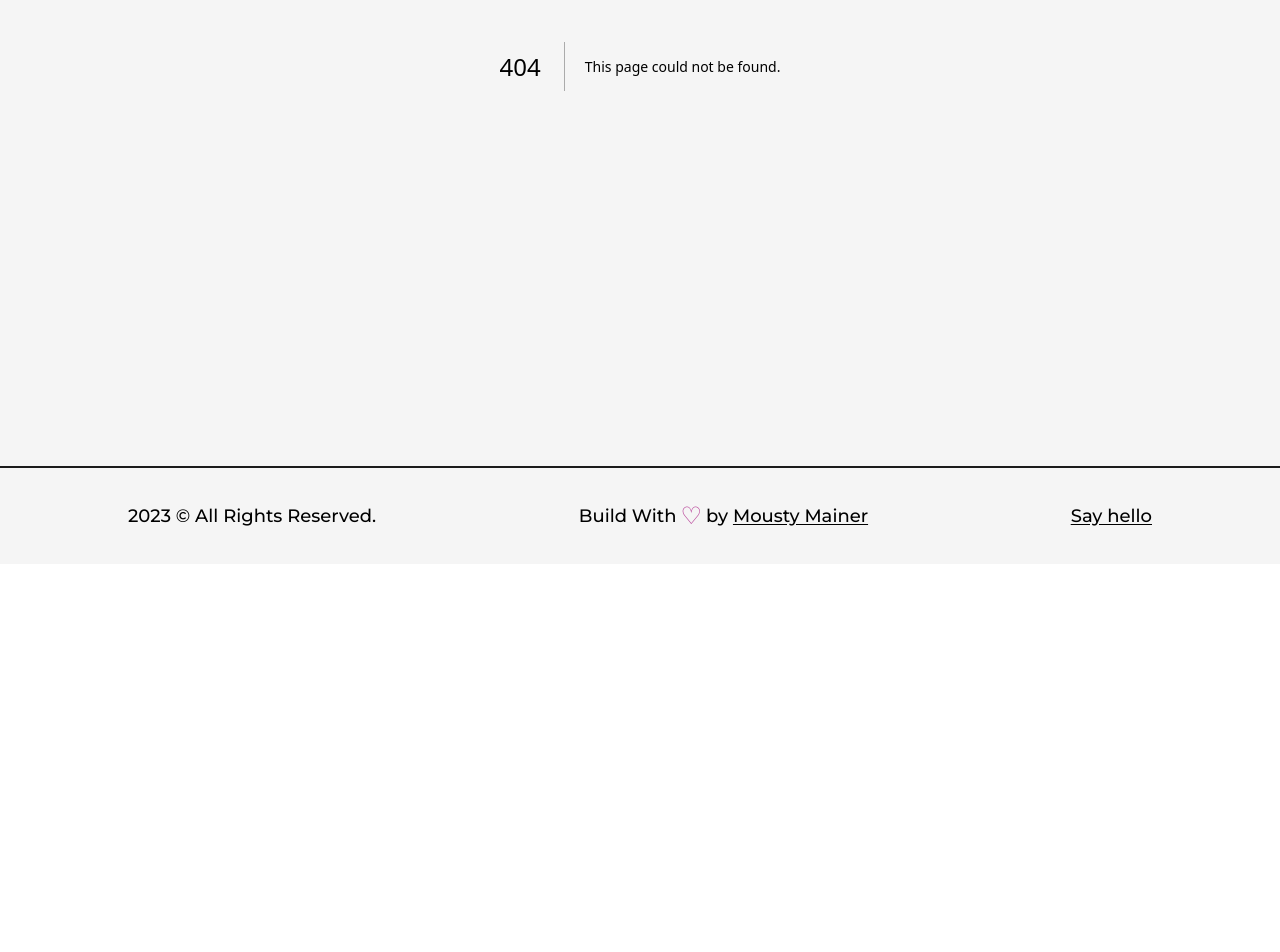
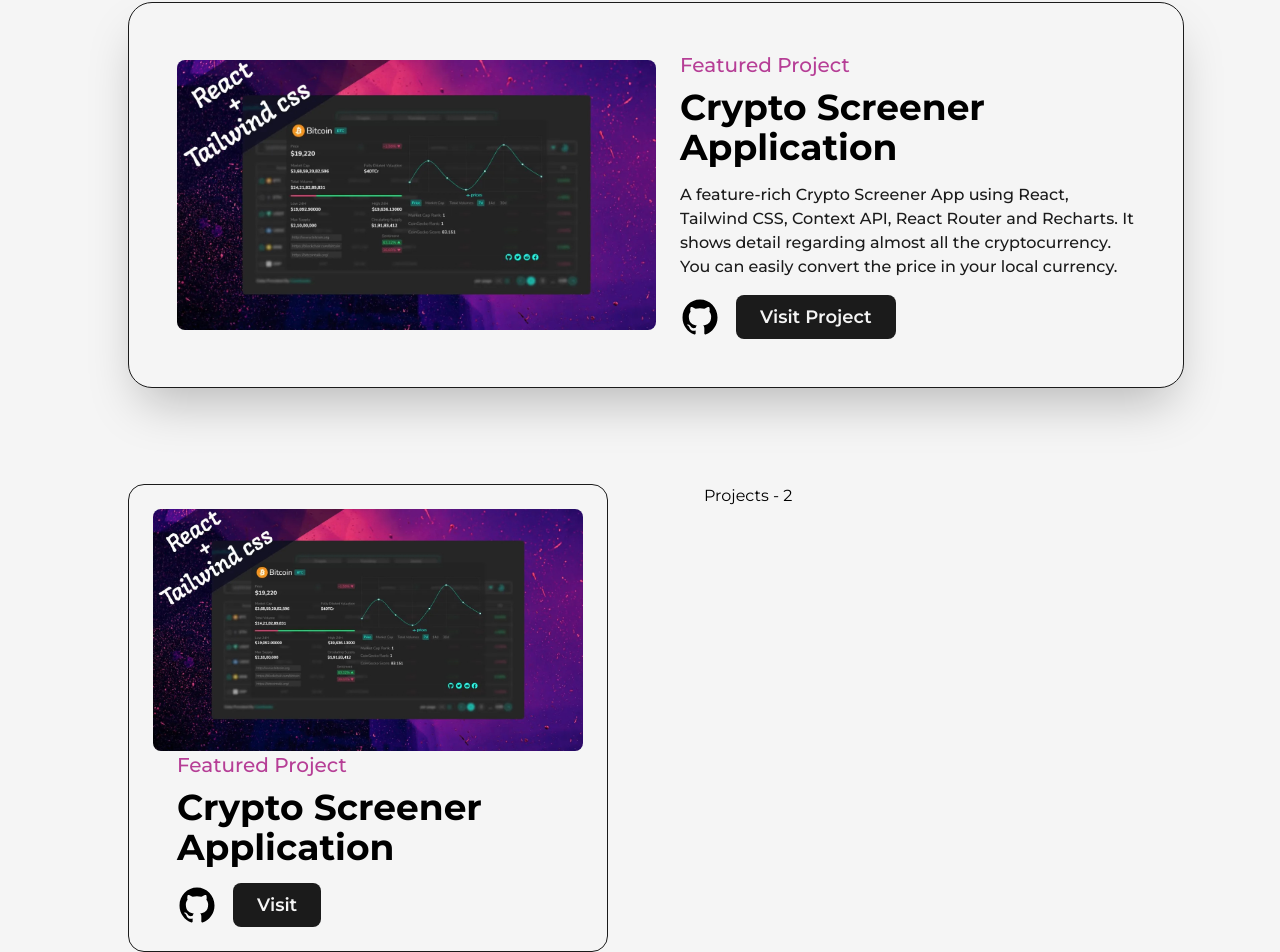
Before and after one commit to mainerprenuer/portfolio_v2, a Next.js app: page /projects in a window 1280 px wide. Before the commit this address had no page. Shown: the part 422-1374 px from the top of the page. Before the commit the page ends 986 px from the top, so only its background shows below. Built offline with nearby package versions, Linux system fonts and the light colour scheme.

Commit message:
working on projects section.. styling components

```diff
--- /dev/null
+++ b/src/pages/projects.js
@@ -0,0 +1,132 @@
+import AnimatedText from '@/components/AnimatedText'
+import { GithubIcon } from '@/components/Icons'
+import Layout from '@/components/Layout'
+import Head from 'next/head'
+import Image from 'next/image'
+import Link from 'next/link'
+import React from 'react'
+import project1 from "../../public/images/projects/crypto-screener-cover-image.jpg"
+
+
+const FeaturedProject = ({type, title, summary, img, link, github}) => {
+
+    return(
+        <article className='w-full flex items-center justify-between
+        rounded-3xl border border-solid border-dark bg-light shadow-2xl p-12
+        '>
+
+        <Link href={link} target="_blank"
+        className='w-1/2 cursor-pointer overflow-hidden rounded-lg'
+        >
+            <Image src={img} alt={title} className="w-full h-auto" />
+        </Link>
+
+        <div className='w-1/2 flex flex-col items-start justify-between pl-6'>
+            <span className='text-primary font-medium text-xl'>{type}</span>
+            <Link href={link} target="_blank" className='hover:underline underline-offset-2'>
+            <h2 className='my-2 w-full text-left text-4xl font-bold'>{title}</h2>
+        </Link>
+        <p className='my-2 font-medium text-dark'>{summary}</p>
+        <div className='mt-2 flex items-center'>
+        <Link href={github} target="_blank" className='w-10'>
+            <GithubIcon />
+        </Link>
+        <Link href={link} target="_blank"
+        className='ml-4 rounded-lg bg-dark text-light p-2 px-6 text-lg font-semibold'
+        >
+            Visit Project
+        </Link>
+
+
+        </div>
+        </div>
+
+        </article>
+    )
+}
+
+const Project = ({title, type, img, link, github}) => {
+
+    return(
+        <article className="w-full flex flex-col items-center justify-center rounded-2xl
+        border border-solid border-dark bg-light p-6 relative
+        ">
+            <Link href={link} target="_blank"
+        className='w-full cursor-pointer overflow-hidden rounded-lg'
+        >
+            <Image src={img} alt={title} className="w-full h-auto" />
+        </Link>
+
+        <div className='w-full flex flex-col items-start justify-between pl-6'>
+            <span className='text-primary font-medium text-xl'>{type}</span>
+            <Link href={link} target="_blank" className='hover:underline underline-offset-2'>
+            <h2 className='my-2 w-full text-left text-4xl font-bold'>{title}</h2>
+        </Link>
+        <div className='mt-2 flex items-center'>
+        <Link href={github} target="_blank" className='w-10'>
+            <GithubIcon />
+        </Link>
+        <Link href={link} target="_blank"
+        className='ml-4 rounded-lg bg-dark text-light p-2 px-6 text-lg font-semibold'
+        >
+            Visit
+        </Link>
+
+
+        </div>
+        </div>
+        </article>
+    )
+}
+
+const projects = () => {
+  return (
+    <>
+        <Head>
+            <title>Mousty Mainer | Projects Page</title>
+            <meta name="description" content="any description" />
+        </Head>
+        <main className='w-full mb-16 flex flex-col items-center justify-center'>
+            <Layout className='pt-16'>
+                <AnimatedText text="Knowledge is power!" className='mb-16 '/>
+
+            <div className='grid grid-cols-12 gap-24'>
+                <div className='col-span-12'>
+                    <FeaturedProject
+title="Crypto Screener Application"
+img={project1}
+summary="A feature-rich Crypto Screener App using React, Tailwind CSS, Context API, React Router and Recharts.
+It shows detail regarding almost all the cryptocurrency. You can easily convert the price in your
+local currency."
+github="https://github.com/mainerprenuer"
+link="/"
+type="Featured Project"
+                    />
+
+                </div>
+                <div className='col-span-6'>
+                <Project
+title="Crypto Screener Application"
+img={project1}
+github="https://github.com/mainerprenuer"
+link="/"
+type="Featured Project"
+                    />
+                </div>
+                <div className='col-span-6'>
+                    Projects - 2
+                </div>
+                <div className='col-span-6'>
+                    Projects - 3
+                </div>
+                <div className='col-span-6'>
+                    Projects - 4
+                </div>
+            </div>
+            </Layout>
+        </main>
+    </>
+  )
+}
+
+export default projects
```
